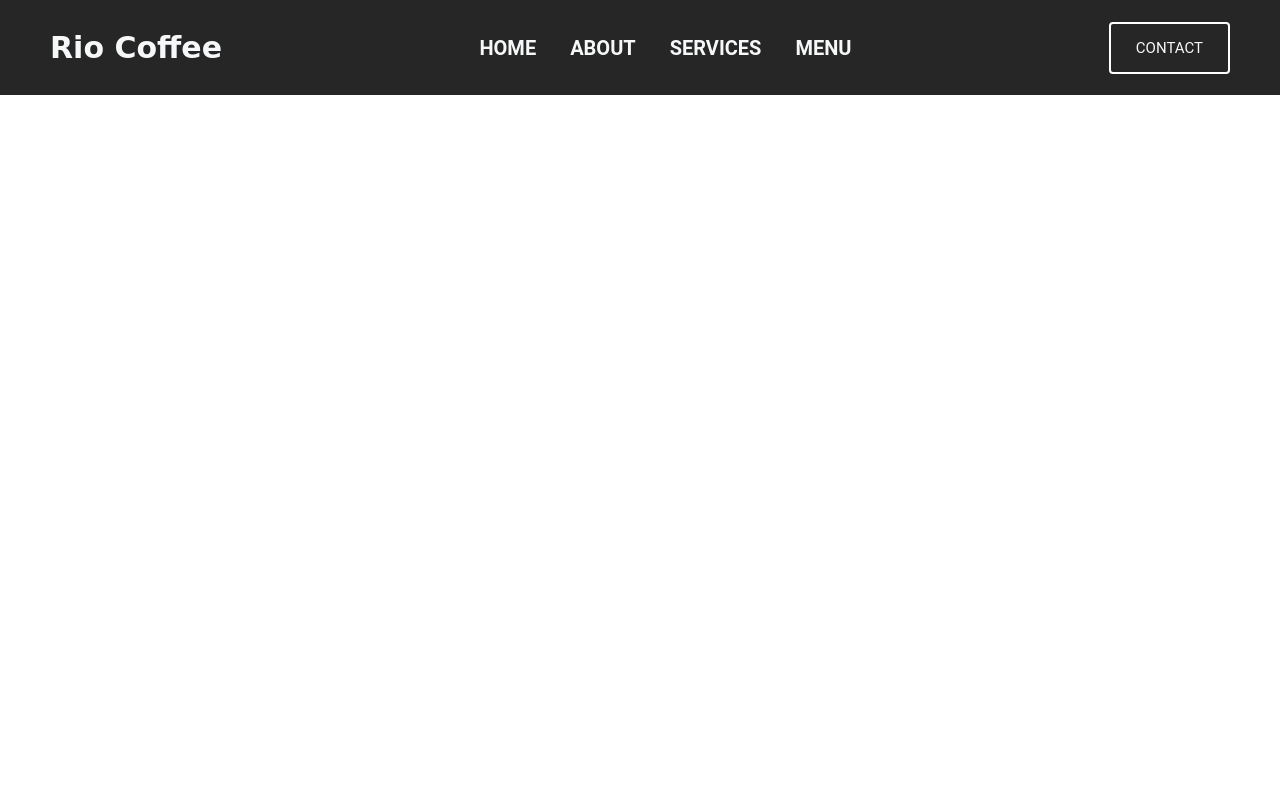
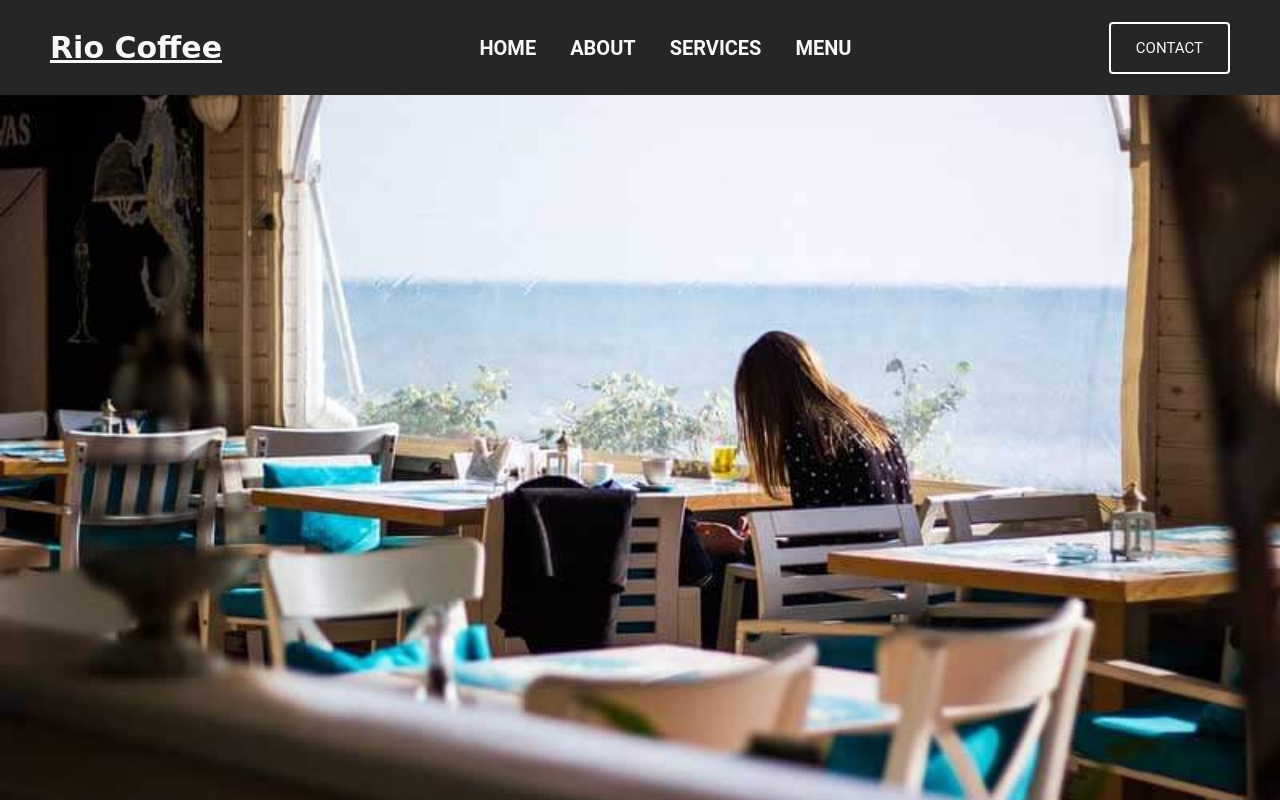
Before and after one commit to EvgeniyKolominskiy/landing_page_rio_coffee, a plain HTML site: page index.html in a window 1280 px wide. Drawn offline with Linux system fonts and the light colour scheme.

Commit message:
Refactoring code.

```diff
--- a/CSS/style.css
+++ b/CSS/style.css
@@ -13,12 +13,16 @@
 body {
 	width: 100vw;
 	height: 100vh;
+	background-image: url("../images/bg_img.jpg");
+	background-size: cover;
+	background-repeat: no-repeat;
 }
 
-.head {
+#head {
 	display: flex;
 	justify-content: space-between;
 	align-items: center;
+	flex-wrap: wrap;
 	height: 95px;
 	background-color: #262626;
 }
@@ -56,7 +60,3 @@ body {
 	padding: 15px 25px;
 	margin-right: 50px;
 }
-
-main {
-
-}
--- a/index.html
+++ b/index.html
@@ -12,8 +12,8 @@
 </head>
 <!--Отображаемое тело страницы-->
 <body>
-	<header class="head">
-		<p class="logo">rio coffee</p>
+	<header id="head">
+		<a class="logo" href="/"><span>rio coffee</span></a>
 		<nav class="navBar">
 			<a href="#" class="navigation">home</a>
 			<a href="#" class="navigation">about</a>
@@ -22,8 +22,5 @@
 		</nav>
 		<button class="bt_contact">Contact</button>
 	</header>
-	<main>
-
-	</main>
 </body>
 </html>
```
